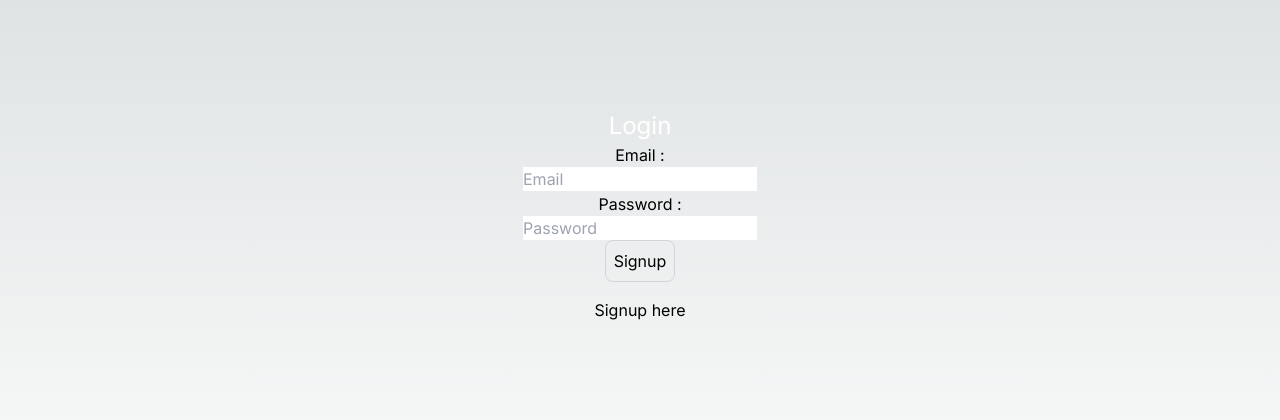
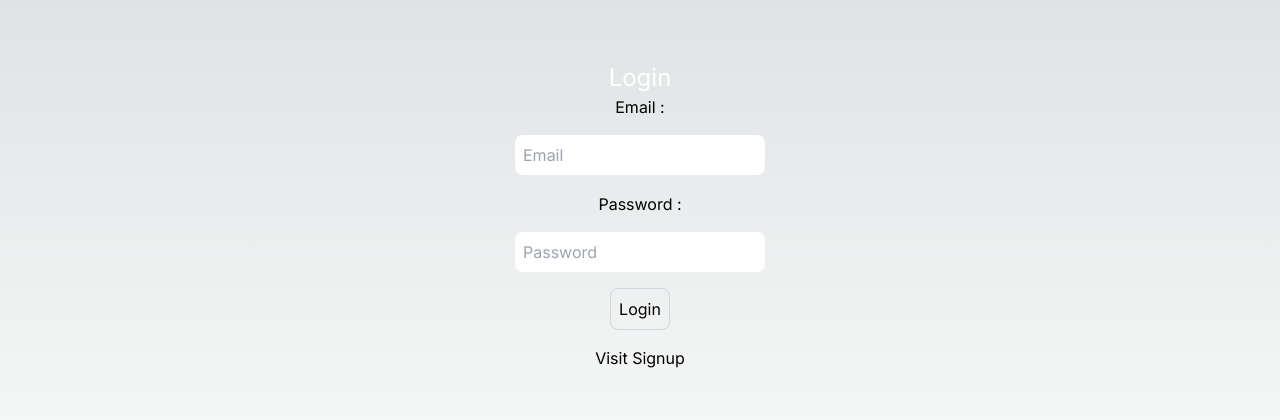
Before and after one commit to ayushrastogi689/FullStack-Nextjs-Authentication, a Next.js app in the folder authentication/: page /login in a window 1280 px wide. Shown: the part 184-604 px from the top of the page. Built offline with nearby package versions, Linux system fonts and the light colour scheme.

Commit message:
Added Tailwind class to Login page

```diff
--- a/authentication/src/app/api/users/signup/route.ts
+++ b/authentication/src/app/api/users/signup/route.ts
@@ -32,7 +32,7 @@ export async function POST(request: NextRequest) {
         console.log(savedUser);
 
         return NextResponse.json({
-            message: "User created successfully.",
+            message: "Created new user successfully.",
             success: true,
             savedUser
         })
--- a/authentication/src/app/login/page.tsx
+++ b/authentication/src/app/login/page.tsx
@@ -23,7 +23,7 @@ function LoginPage() {
             <hr />
 
             <label htmlFor='email'>Email :</label>
-            <input id='email' type="text" value={user.email} placeholder='Email'
+            <input className='p-2 borfer border-green-300 rounded-lg m-4 focus:outline-none focus:border-gray-600 text-black' id='email' type="text" value={user.email} placeholder='Email'
                 onChange={(e) => {
                     setUser({ ...user, email: e.target.value })
                 }}
@@ -31,14 +31,14 @@ function LoginPage() {
             <hr />
 
             <label htmlFor='password'>Password :</label>
-            <input id='password' type="password" value={user.password} placeholder='Password'
+            <input className='p-2 borfer border-green-300 rounded-lg m-4 focus:outline-none focus:border-gray-600 text-black' id='password' type="password" value={user.password} placeholder='Password'
                 onChange={(e) => {
                     setUser({ ...user, password: e.target.value })
                 }}
             />
 
-            <button onClick={onLogin} className='p-2 border border-gray-300 rounded-lg mb-4 focus:border-gray-600 focus:outline-none  '>Signup</button>
-            <Link href={"/signup"}> Signup here</Link>
+            <button onClick={onLogin} className='p-2 border border-gray-300 rounded-lg mb-4 focus:border-gray-600 focus:outline-none  '>Login</button>
+            <Link href={"/signup"}> Visit Signup</Link>
         </div>
     )
 }
```
